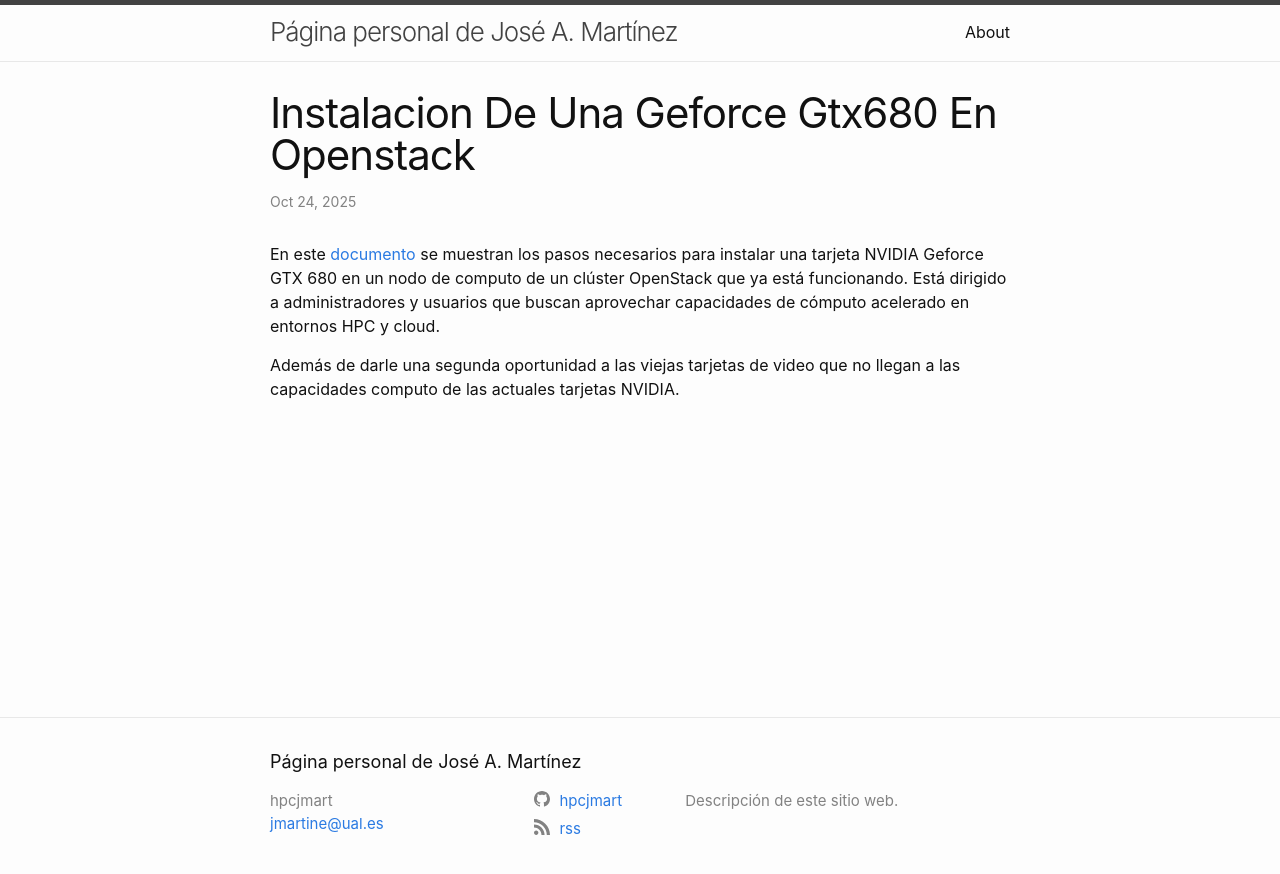
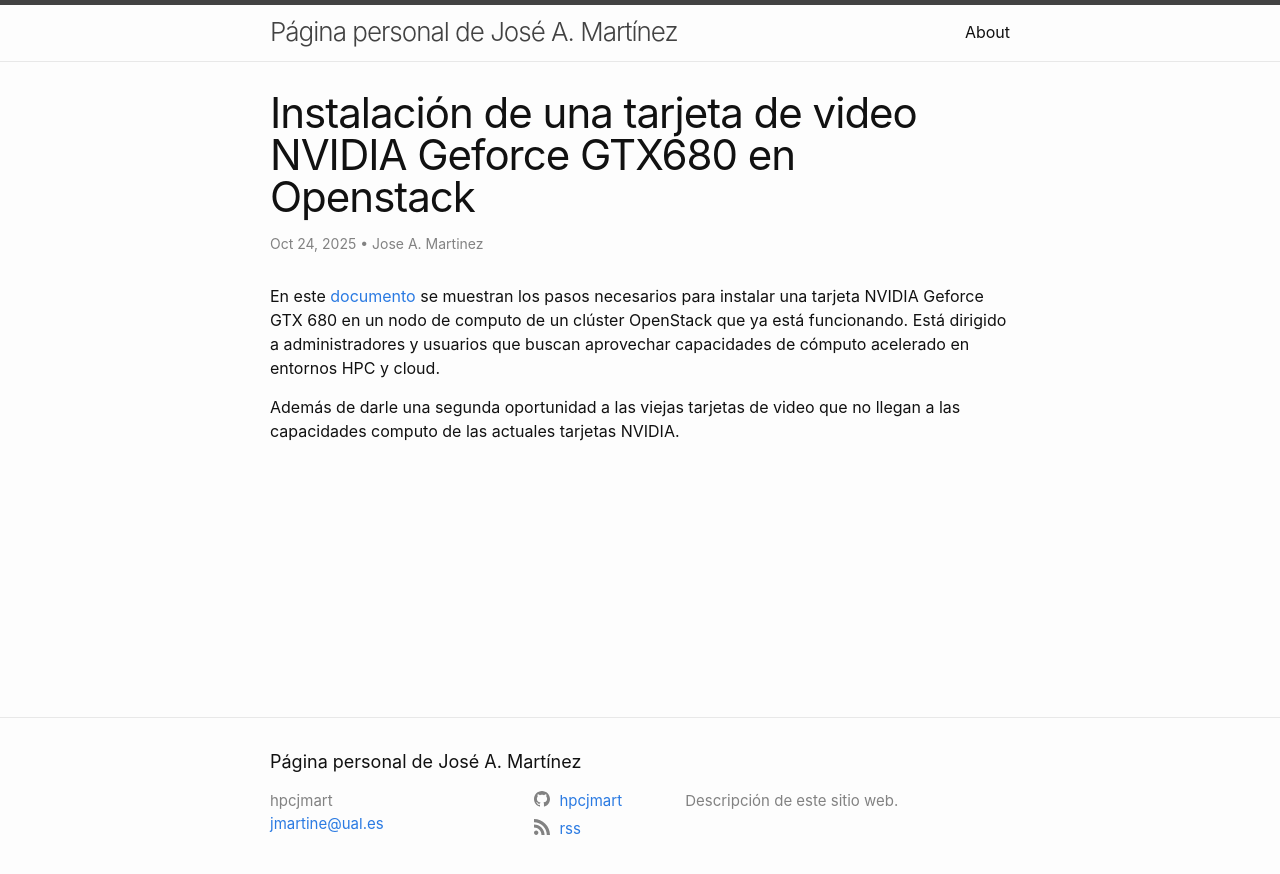
Before and after one commit to hpcjmart/hpcjmart.github.io, a Jekyll site: the page built from _posts/2025-10-24-Instalacion-de-una-Geforce-GTX680-en-Openstack.md, in a window 1280 px wide. Shown: the top 874 px of the page. Built offline with Jekyll 4.4.1, drawn with Linux system fonts in a browser that asks for light colours.

Commit message:
Modification

```diff
--- a/_posts/2025-10-24-Instalacion-de-una-Geforce-GTX680-en-Openstack.md
+++ b/_posts/2025-10-24-Instalacion-de-una-Geforce-GTX680-en-Openstack.md
@@ -1,5 +1,8 @@
 ---
 layout: post
+title: "Instalación de una tarjeta de video NVIDIA Geforce GTX680 en Openstack"
+categories: openstack
+author: "Jose A. Martinez"
 ---
 
 En este [documento][Enlace] se muestran los pasos necesarios para instalar una tarjeta NVIDIA Geforce GTX 680 en un nodo de computo de un clúster OpenStack que ya está funcionando. Está dirigido a administradores y usuarios que buscan aprovechar capacidades de cómputo acelerado en entornos HPC y cloud.
```
